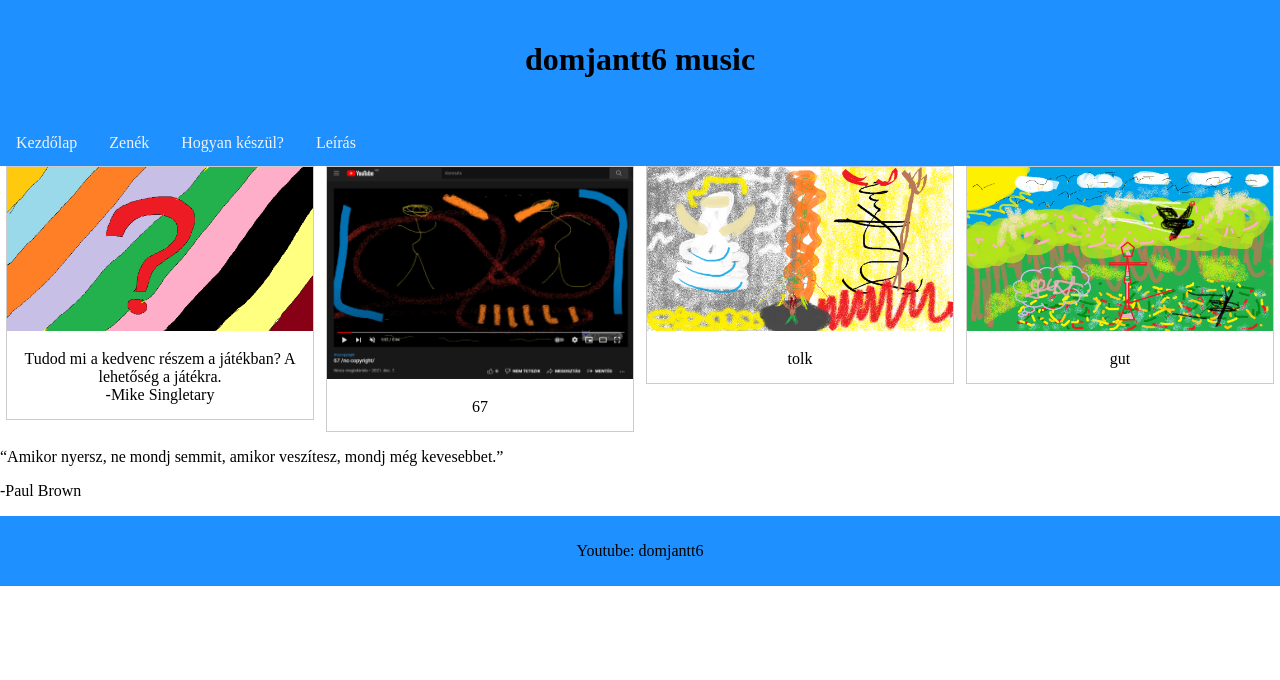
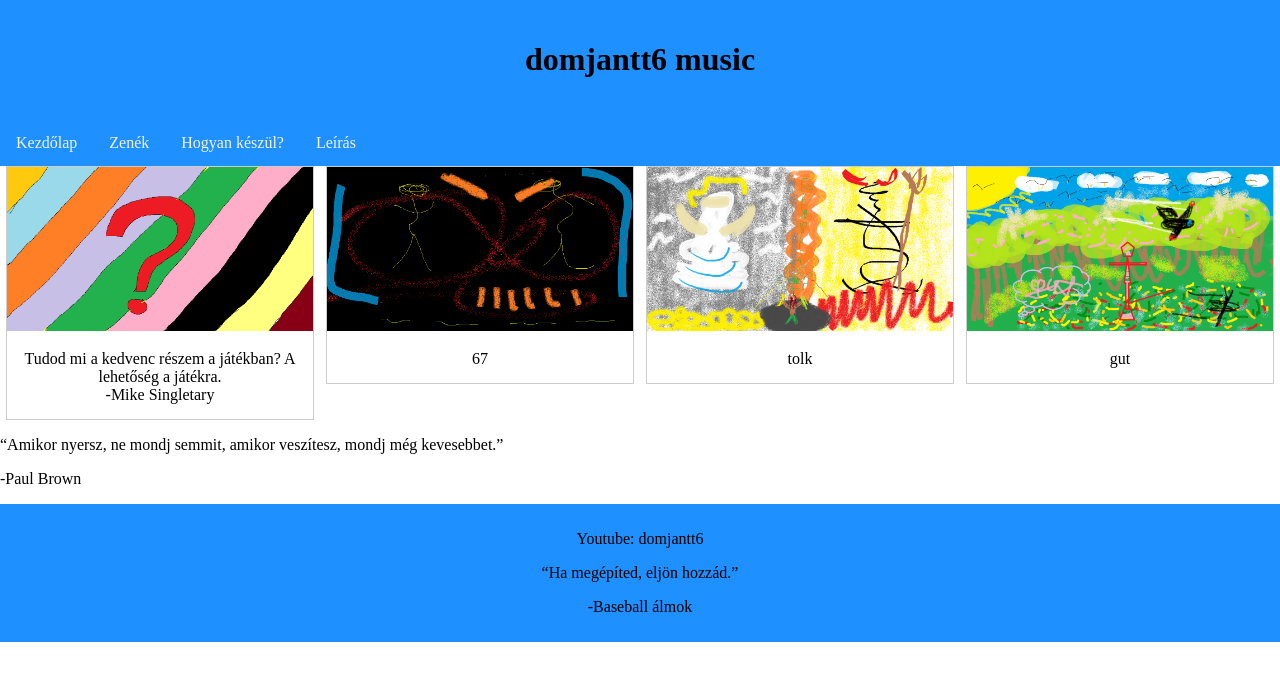
Before and after one commit to domjantt6/domjan_tamas_sandor_portfolio, a plain HTML site: page zene.html in a window 1280 px wide. Drawn offline with Linux system fonts and the light colour scheme.

Commit message:
Add files via upload

```diff
--- a/zene.html
+++ b/zene.html
@@ -156,7 +156,7 @@ img:hover {
 <div class="responsive">
   <div class="gallery">
     <a target="_blank" href="https://www.youtube.com/watch?v=aaqwoYg00hg">
-      <img src="publikalas.png"  width="600" height="400">
+      <img src="67.png"  width="600" height="400">
     </a>
     <div class="desc">67</div>
   </div>
@@ -187,6 +187,8 @@ img:hover {
 
 <div class="footer">
   <p>Youtube: <a href="https://www.youtube.com/channel/UCJWWKU1X-CkLJTbCJDDsUzQ/featured">domjantt6</a></p>
+  <p><q>Ha megépíted, eljön hozzád.</q></p>
+  <p>-Baseball álmok</p>
 </div>
 
 </body>
```
Also changed, not shown: hogyankeszul.html (+2 -0 lines), index.html (+2 -0 lines).
